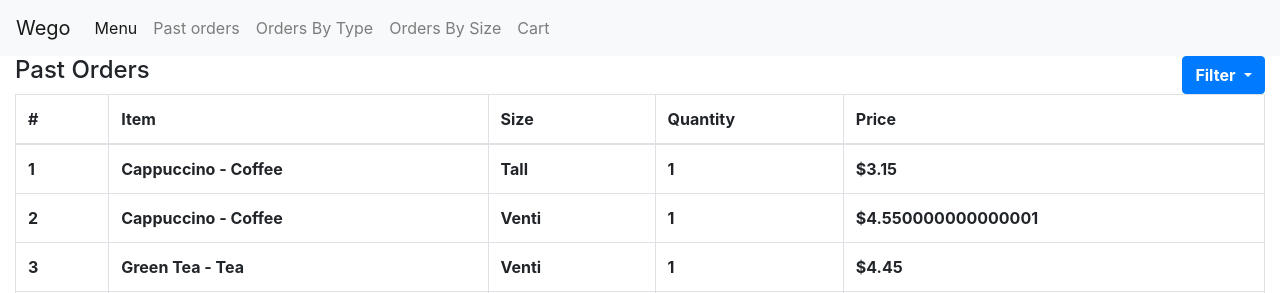
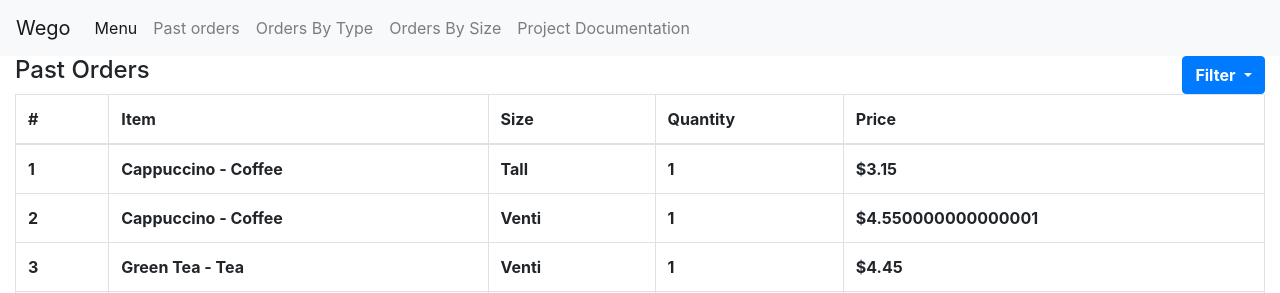
Before and after one commit to Daniliahub/django, a Django app: page /orders/ in a window 1280 px wide. Shown: the top 293 px of the page. Run offline with Django 3.2, Linux system fonts and the light colour scheme; data comes from the database, SQL or seed files in the repository; lists and menus that the app fills with data are empty; some libraries are stand-ins or nearby versions.

Commit message:
add doc link to project nav bar

```diff
--- a/templates/core/nav.html
+++ b/templates/core/nav.html
@@ -17,11 +17,8 @@
             <li class="nav-item">
                 <a class="nav-link" href="/orders-by-size/">Orders By Size</a>
             </li>
-
-        </ul>
-        <ul class="navbar-nav">
             <li class="nav-item">
-                <a class="nav-link" href="#">Cart</a>
+                <a class="nav-link" href="/doc/">Project Documentation</a>
             </li>
         </ul>
     </div>
```
